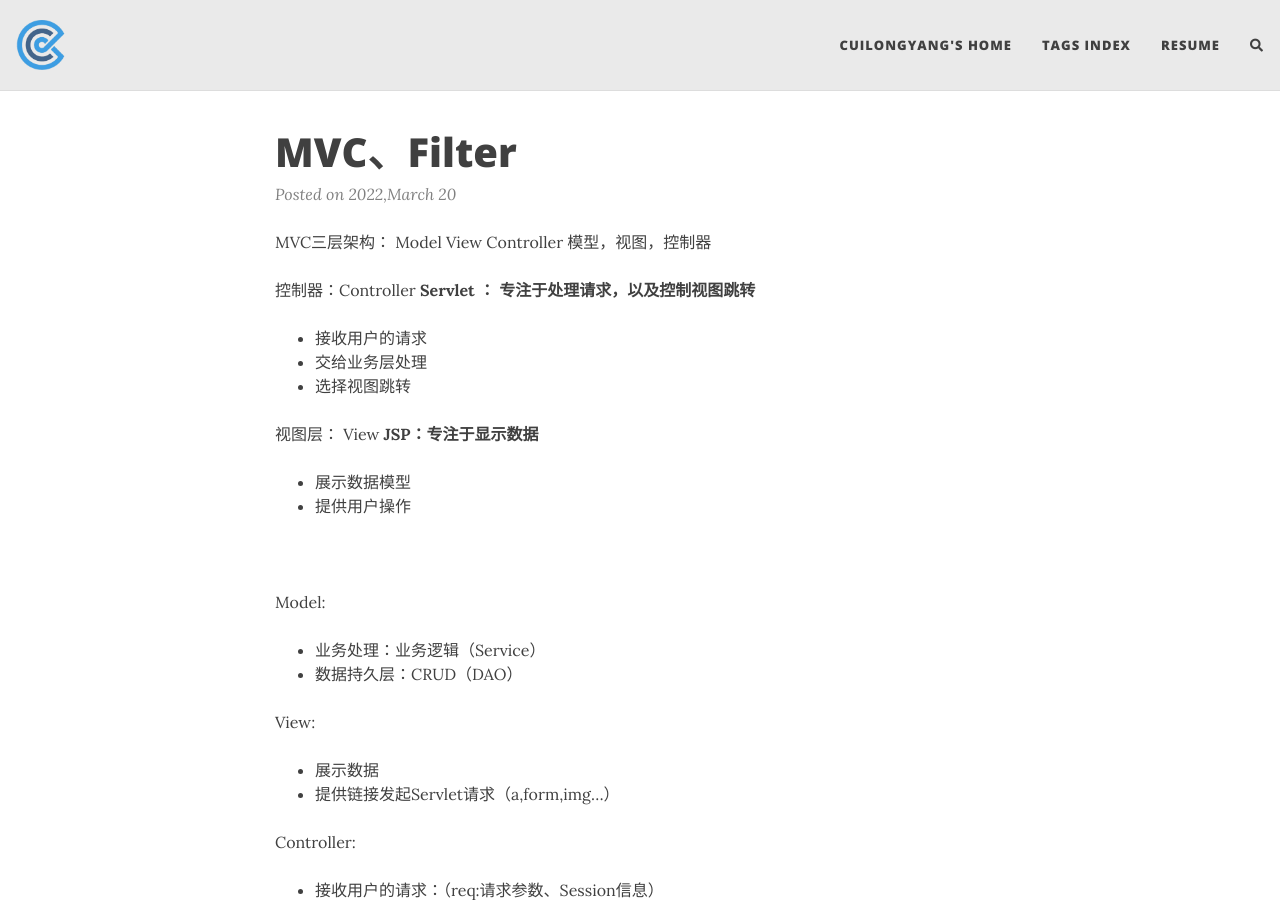
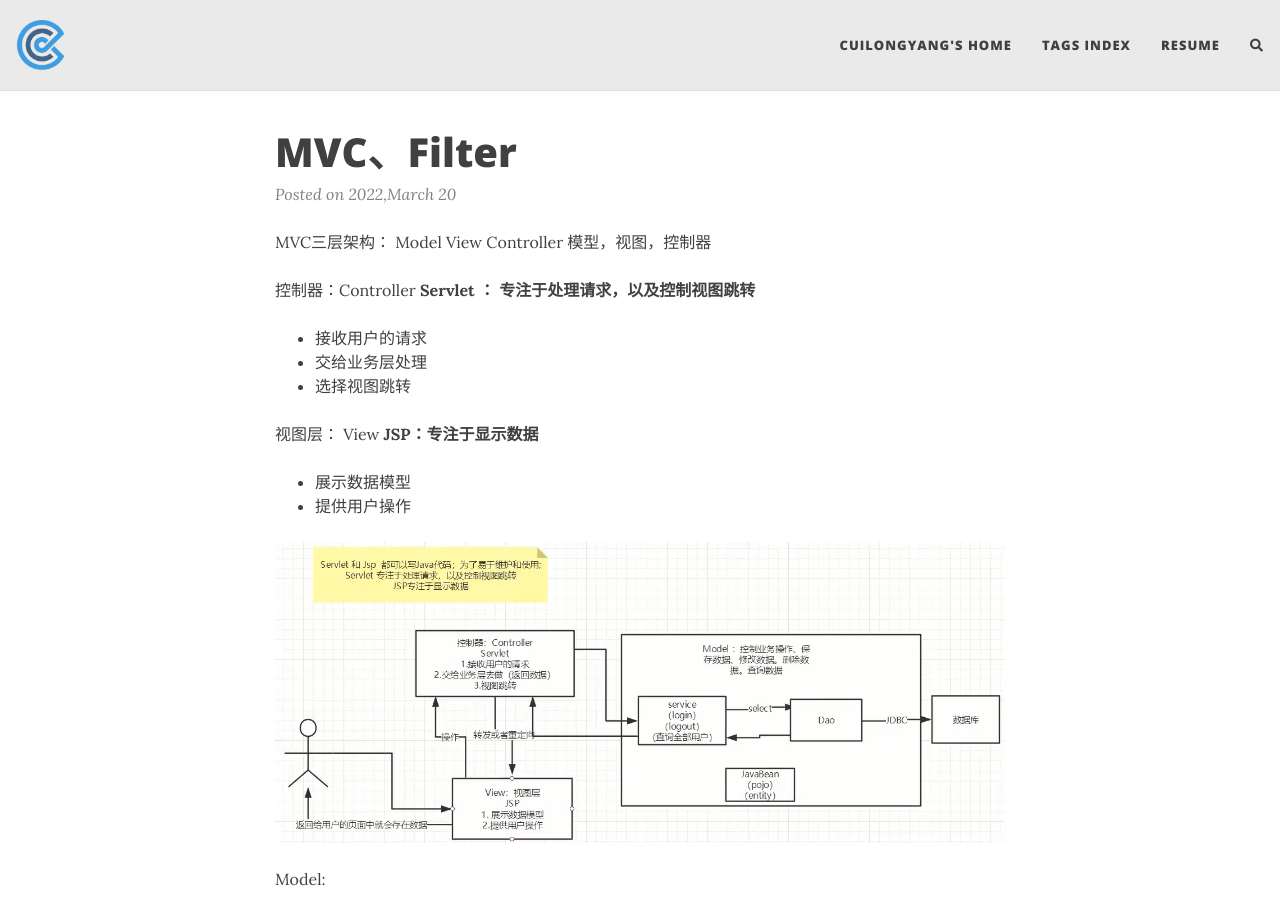
Before and after one commit to cuilongyang/cuilongyang.github.io, a Jekyll site: the page built from _posts/2022-03-20-MVC.markdown, in a window 1280 px wide and 900 px high. Built offline with Jekyll 4.4.1, drawn with Linux system fonts in a browser that asks for light colours; nearby versions of some CDN libraries; comment, search, counter and statistics services are not loaded.

Commit message:
Update 2022-03-20-MVC.markdown

```diff
--- a/_posts/2022-03-20-MVC.markdown
+++ b/_posts/2022-03-20-MVC.markdown
@@ -28,7 +28,7 @@ MVC三层架构： Model  View  Controller 模型，视图，控制器
 
 
 
-![](assets\img\blogpic\MVC.png)
+![](\assets\img\blogpic\MVC.png)
 
 
 
```
